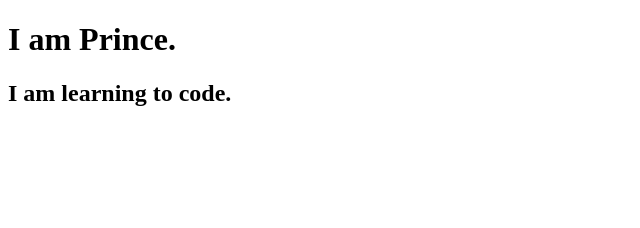
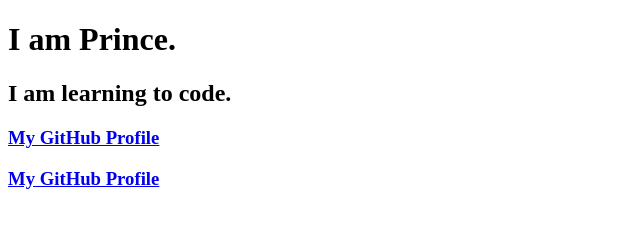
Before and after one commit to oji-prince/oji-prince.github.io, a plain HTML site: page index.html in a window 1280 px wide. Shown: the whole page, without its empty margins (0-640 px from the left). Drawn offline with Linux system fonts and the light colour scheme.

Commit message:
Update index.html

```diff
--- a/index.html
+++ b/index.html
@@ -3,11 +3,14 @@
 <head>
     <meta charset="UTF-8">
     <meta name="viewport" content="width=device-width, initial-scale=1.0">
-    <title>Document</title>
+    <title>Prince Choudhary</title>
 </head>
 <body>
     <h1>I am Prince.</h1>
     <h2>I am learning to code.</h2>
+    <h3><a href="https://github.com/oji-prince">My GitHub Profile</a></h3>
+    <h3><a href="https://www.hackerrank.com/oji_prince">My GitHub Profile</a></h3>
+
 </body>
 </html>
 <!-- HTML - Hyper Text Markup Language -->
```
